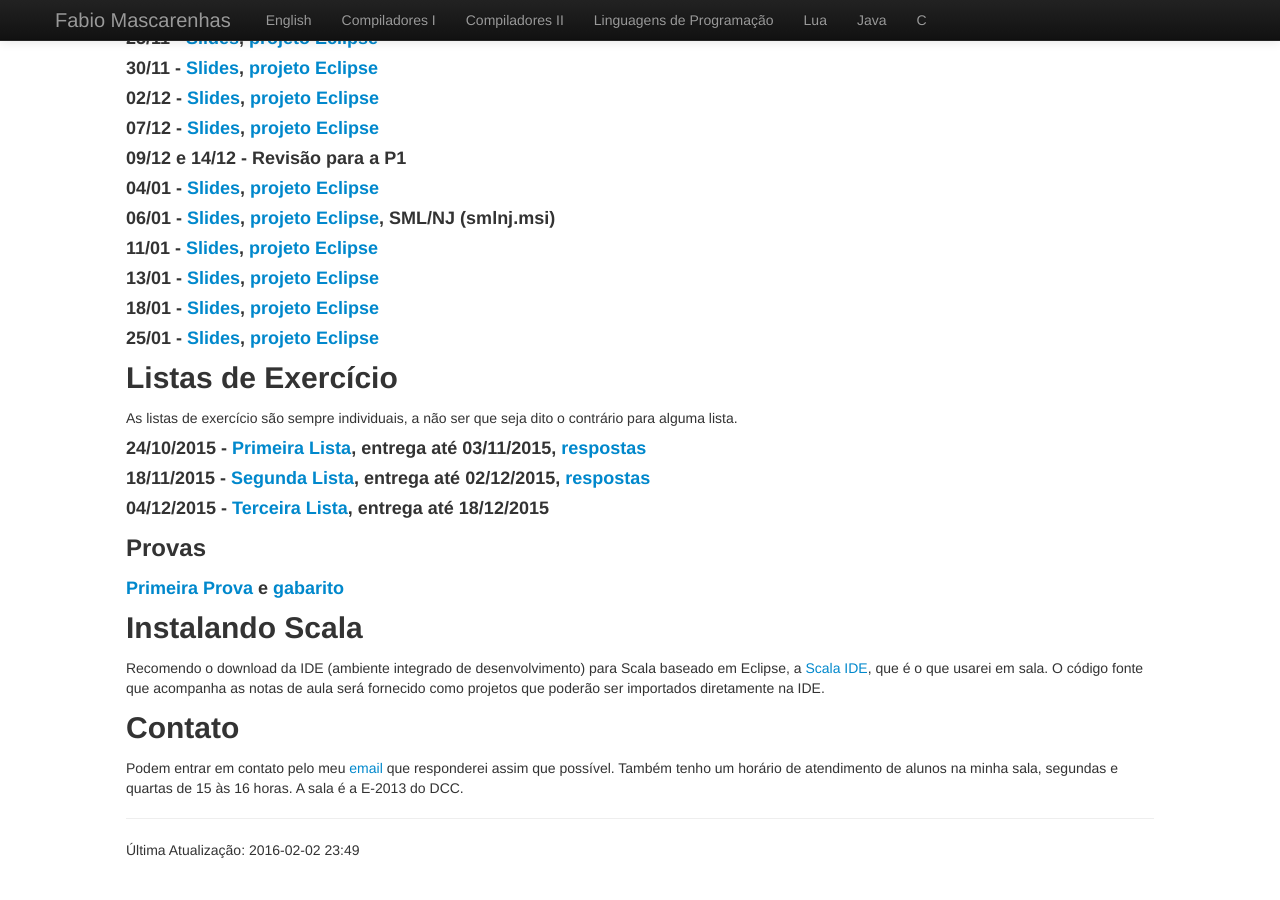
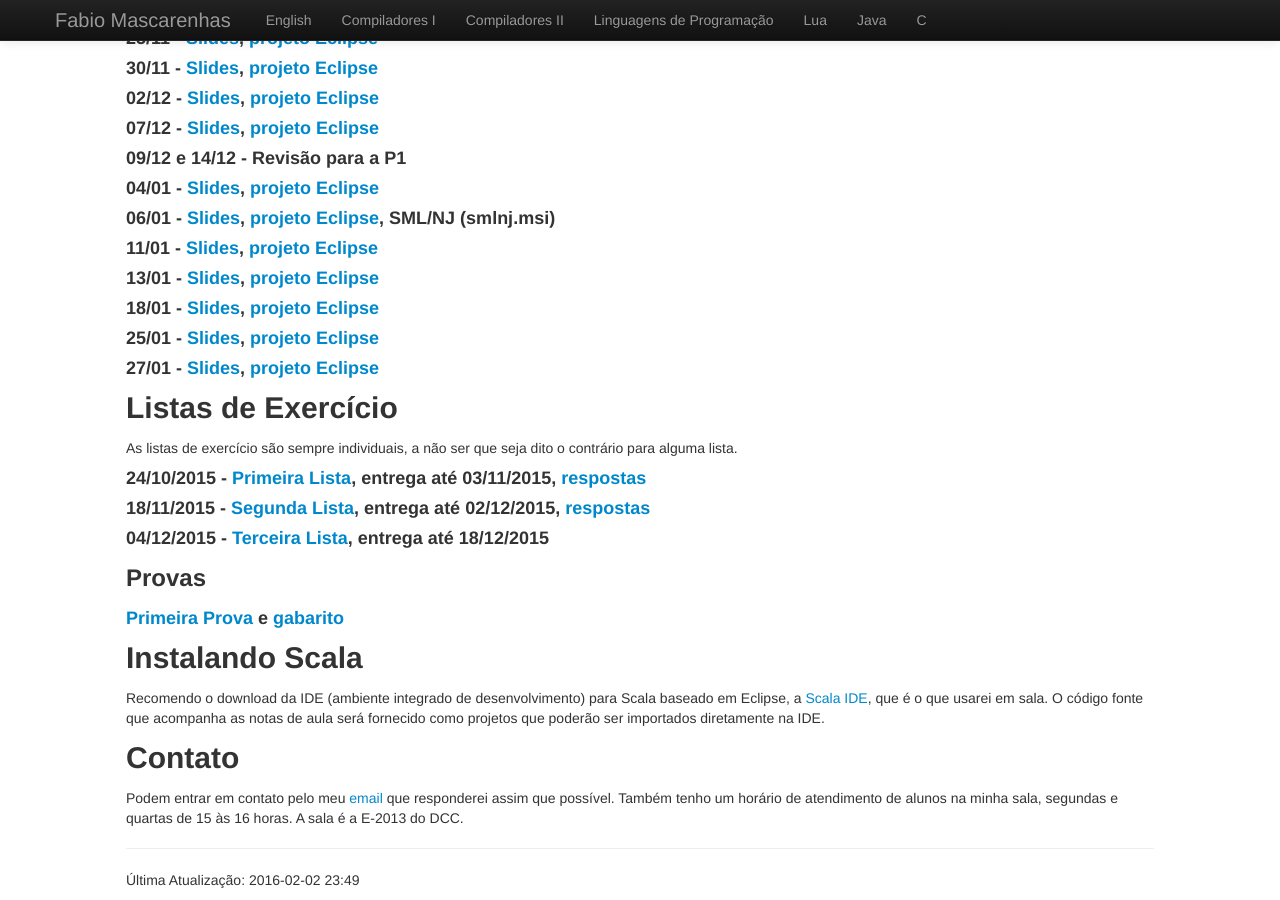
Before and after one commit to fabiomascarenhas/fabiomascarenhas.github.com, a Jekyll site: the page built from lp/index.md, in a window 1280 px wide and 900 px high, scrolled down 1422 px. Built offline with Jekyll 4.4.1, drawn with Linux system fonts in a browser that asks for light colours; Markdown is read by kramdown in place of the engine named in the settings; before the commit the page ends 2292 px from its top, so only the background shows below that.

Commit message:
lp: aula 18

```diff
--- a/lp/index.md
+++ b/lp/index.md
@@ -114,6 +114,7 @@ As notas de aula serão publicadas aqui no decorrer do semestre.
 #### 13/01 - [Slides](Aula15.pdf), [projeto Eclipse](Aula15.zip)
 #### 18/01 - [Slides](Aula16.pdf), [projeto Eclipse](Aula16.zip)
 #### 25/01 - [Slides](Aula17.pdf), [projeto Eclipse](Aula17.zip)
+#### 27/01 - [Slides](Aula18.pdf), [projeto Eclipse](Aula18.zip)
 
 Listas de Exercício
 -------------------
```
Also changed, not shown: 2 other files.
